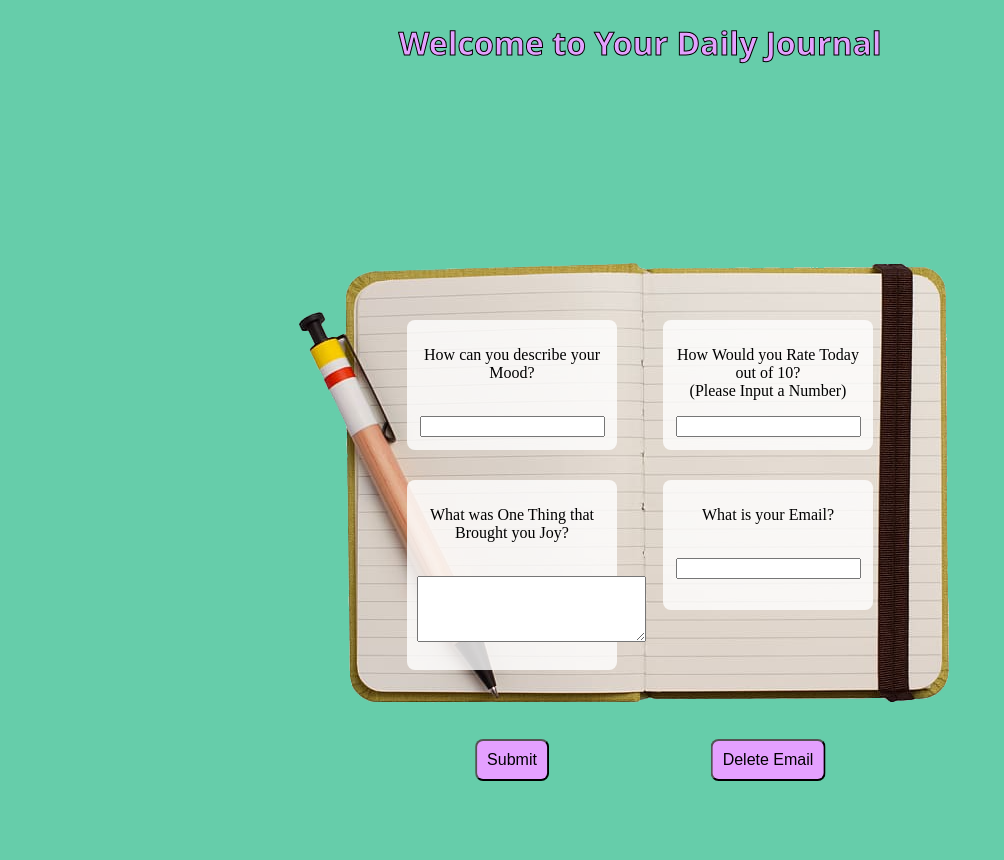
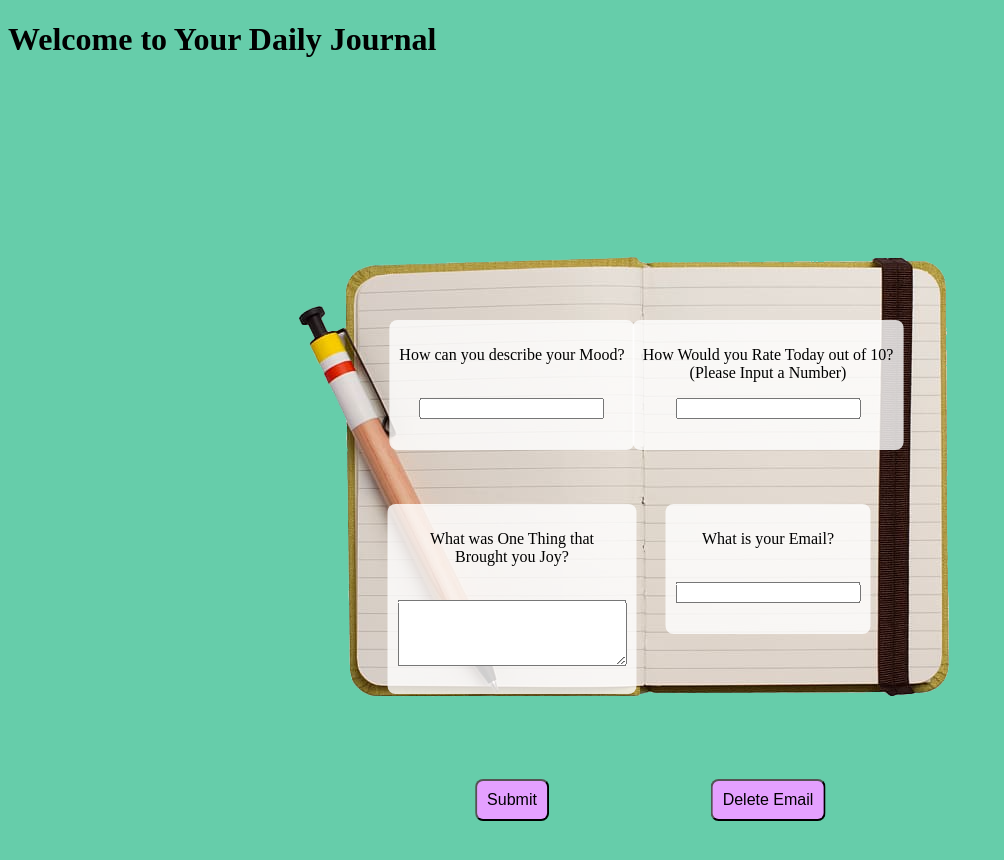
Before and after one commit to KeatonGoebel/dailyJournal, a plain HTML site: page index.html in a window 1280 px wide. Shown: the whole page, without its empty margins (0-1004 px from the left). Drawn offline with Linux system fonts and the light colour scheme.

Commit message:
Update journal.css

```diff
--- a/journal.css
+++ b/journal.css
@@ -1,4 +1,4 @@
-.Header {
+Header {
     font-family: "Segoe UI", Tahoma, Geneva, Verdana, sans-serif;
     text-align: center;
     color: #E4A0FF;
@@ -19,7 +19,7 @@
     padding: 10px;
     text-align: center;
     border-radius: 8px;
-    width: 190px;
+    width: auto;
     left: 50%;
     transform: translateX(-50%);
   }
@@ -35,20 +35,20 @@
   }
 
   .overlay_joy {
-    top: 60%;
+    top: 63%;
     left: 40%;
     height: 170px;
   }
 
   .overlay_email {
-    top: 60%;
+    top: 63%;
     left: 60%;
     height: 110px;
   }
 
   .submit_button {
     position: absolute;
-    top: 95%;
+    top: 100%;
     left: 40%;
     transform: translate(-50%, -50%);
     background-color: #E4A0FF;
@@ -63,7 +63,7 @@
 
   .delete_button {
     position: absolute;
-    top: 95%;
+    top: 100%;
     left: 60%;
     transform: translate(-50%, -50%);
     background-color:#E4A0FF;
```
